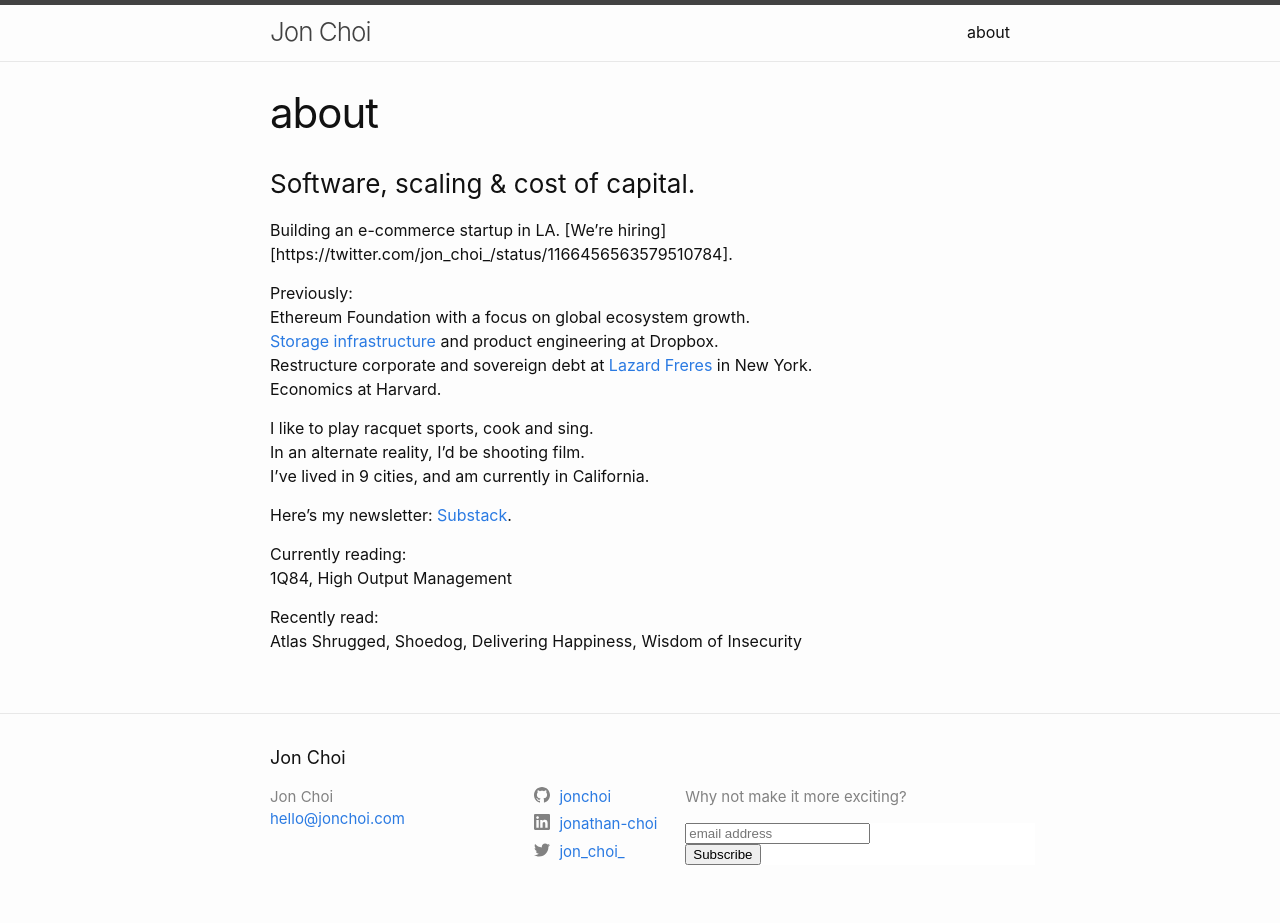
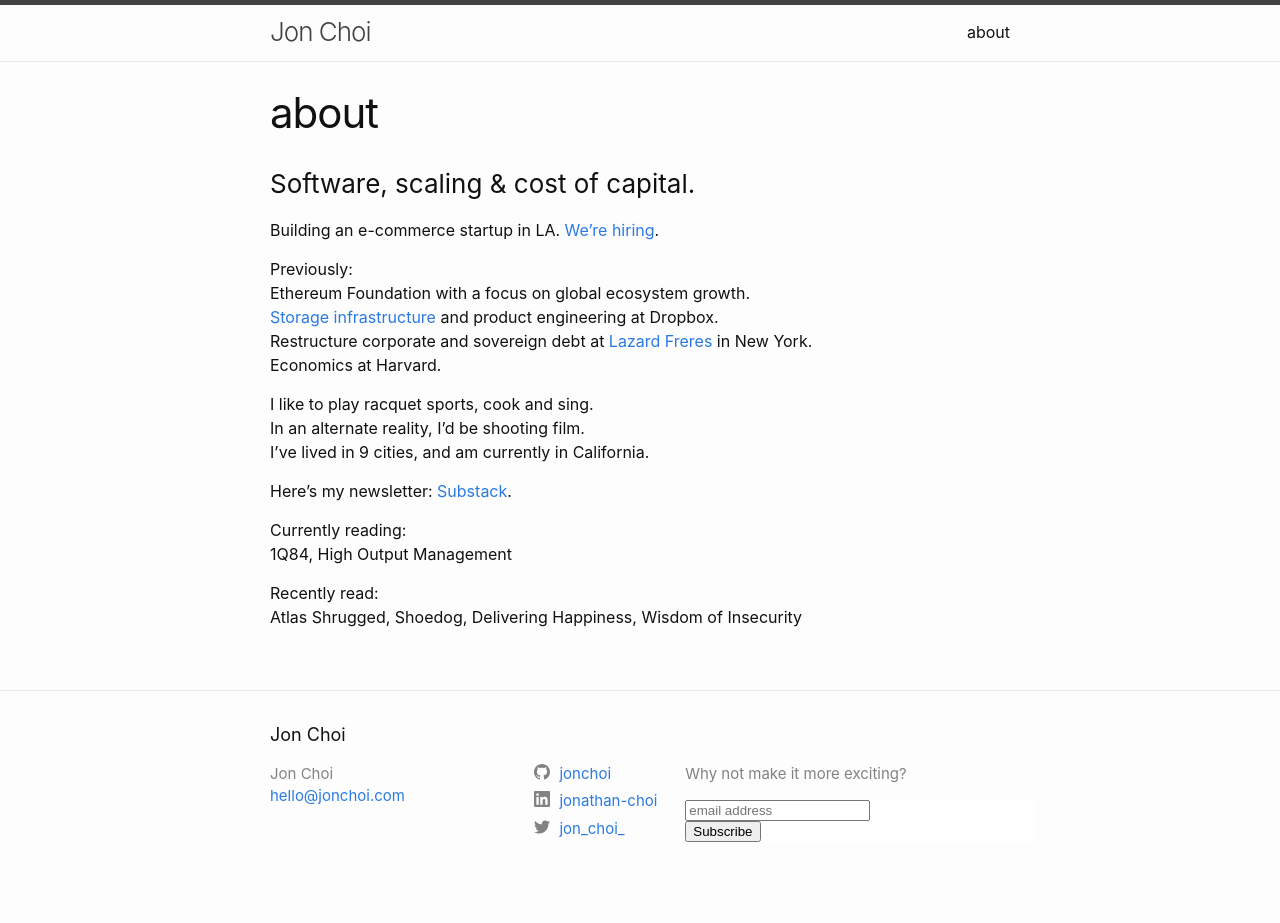
Before and after one commit to jonchoi/jon-choi.github.io, a Jekyll site: the page built from about.md, in a window 1280 px wide. Built offline with Jekyll 4.4.1, drawn with Linux system fonts in a browser that asks for light colours; comment, search, counter and statistics services are not loaded; after the commit the page ends 900 px from its top, so only the background shows below that; part of the change alters nothing that is shown.

```diff
--- a/about.md
+++ b/about.md
@@ -6,7 +6,7 @@ permalink: /about/
 
 <h3>Software, scaling & cost of capital.</h3>
 
-Building an e-commerce startup in LA. [We're hiring][https://twitter.com/jon_choi_/status/1166456563579510784].<br/>
+Building an e-commerce startup in LA. [We're hiring][hiring-tweet].<br/>
 
 Previously:<br/>
 Ethereum Foundation with a focus on global ecosystem growth.<br/>
@@ -30,6 +30,7 @@ Shoedog,
 Delivering Happiness,
 Wisdom of Insecurity<br/>
 
+[hiring-tweet]: https://twitter.com/jon_choi_/status/1166456563579510784
 [ef-link]: https://ethereum.org/
 [magic-pocket]: https://blogs.dropbox.com/tech/2016/03/magic-pocket-infrastructure/
 [thinking-in-bets-link]: https://www.amazon.com/dp/B074DG9LQF/ref=dp-kindle-redirect?_encoding=UTF8&btkr=1
```
